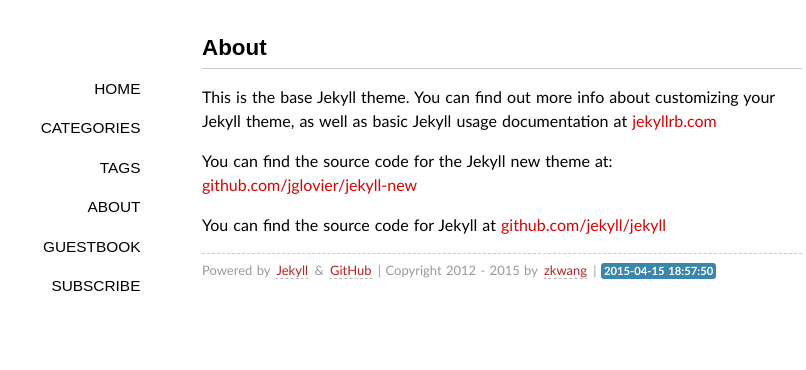
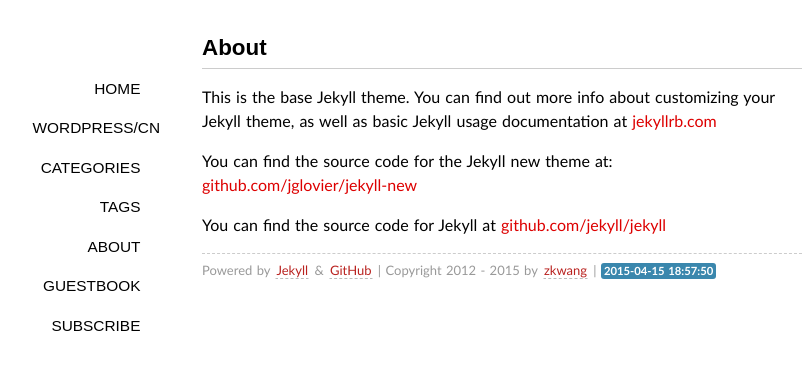
Before and after one commit to zkwang2014/zkwang2014.github.com, a Jekyll site: the page built from about/about.md, in a window 1280 px wide. Shown: the top 370 px of the page, without its empty margins (138-944 px from the left). Built offline with Jekyll 4.4.1, drawn with Linux system fonts in a browser that asks for light colours; nearby versions of some CDN libraries; some web fonts are replaced; library files that are not in the unit come from our copies; Markdown is read by kramdown in place of the engine named in the settings; comment, search, counter and statistics services are not loaded.

Commit message:
Update default.html

```diff
--- a/_layouts/default.html
+++ b/_layouts/default.html
@@ -44,6 +44,7 @@
                 </header>
                 <nav>
                     <span><a title="home page" class="" href="/">Home</a></span>
+                    <span><a title="Wordpress" class="" href="http://zkwang2014.wordpress.com/">Wordpress/CN</a></span>
                     <span><a title="categories" class="" href="/categories/">Categories</a></span>
                     <span><a title="tags" class="" href="/tags/">Tags</a></span>
                     <span><a title="about" class="" href="/about/">About</a></span>
```
